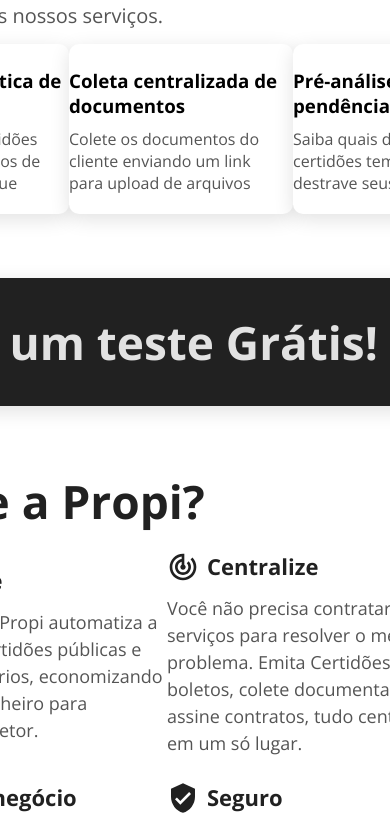
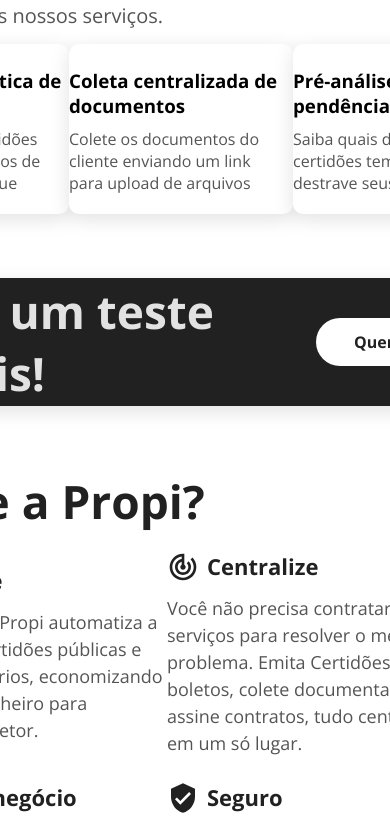
Before and after one commit to JBezerra/propi-landing-page, a Next.js app: page / in a window 390 px wide. Shown: the part 812-1634 px from the top of the page. Built offline with nearby package versions, Linux system fonts and the light colour scheme.

Commit message:
fix(test-drive): responsive css fixed

```diff
--- a/styles/Landing.module.css
+++ b/styles/Landing.module.css
@@ -119,7 +119,7 @@
 }
 
 .testDriveContainer {
-    width: 1144px;
+    width: 100%;
     height: 128px;
     background: rgba(0, 0, 0, 0.87);
     box-shadow: 0px 5px 20px rgba(0, 0, 0, 0.12);
```
